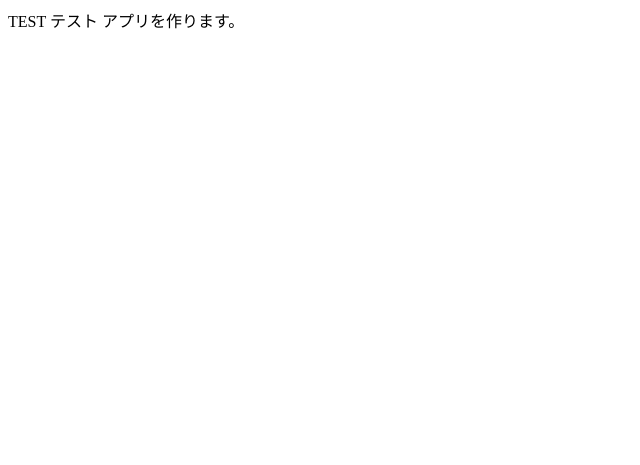
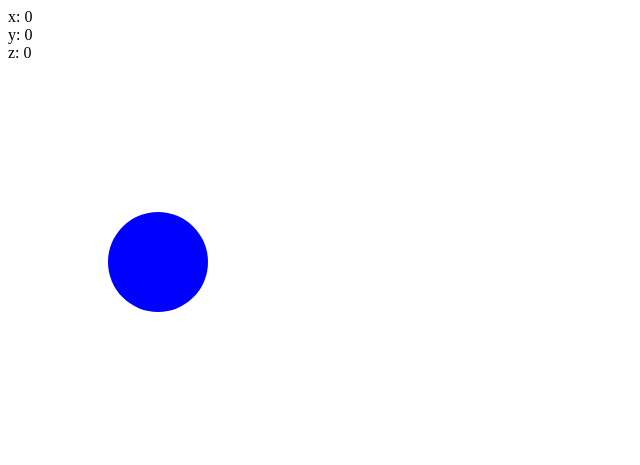
Before and after one commit to 19241096kono/prog-8.github.io, a plain HTML site: page index.html in a window 1280 px wide. Shown: the whole page, without its empty margins (0-640 px from the left). Drawn offline with Linux system fonts and the light colour scheme.

Commit message:
Update index.html

```diff
--- a/index.html
+++ b/index.html
@@ -1,38 +1,57 @@
-<!DOCTYPE html>
-
-<html lang="ja">
-
-<head>
-
-<meta charset="utf-8">
-
-<meta name="viewport" content="width=device-width,initial-scale=1">
-
-<style type="text/css">
-
-/* CSSをここにかく */
-
-</style>
-
-<title>TEST</title>
-
+<title>加速度を見える化</title>
 </head>
 
 <body>
-
-TEST
-
-テスト
-アプリを作ります。
-
-
+<div id="txt">ここにデータを表示</div>             <!-- データを表示するdiv要素 -->
+<canvas id="canvas" width="300" height="400"></canvas>  <!-- ★ボールを描くcanvas要素 -->
 
 <script>
+var aX = 0, aY = 0, aZ = 0;                     // 加速度の値を入れる変数を3個用意
+var canvas = document.getElementById('canvas'); // ★canvas要素を取得
+var context = canvas.getContext('2d');          // ★絵を描く部品を取得
 
-//
+// 加速度センサの値が変化したら実行される devicemotion イベント
+window.addEventListener("devicemotion", (dat) => {
+    aX = dat.accelerationIncludingGravity.x;    // x軸の重力加速度（Android と iOSでは正負が逆）
+    aY = dat.accelerationIncludingGravity.y;    // y軸の重力加速度（Android と iOSでは正負が逆）
+    aZ = dat.accelerationIncludingGravity.z;    // z軸の重力加速度（Android と iOSでは正負が逆）
+});
 
+// 指定時間ごとに繰り返し実行される setInterval(実行する内容, 間隔[ms]) タイマーを設定
+var timer = window.setInterval(() => {
+    displayData();      // displayData 関数を実行
+    drawBall();         // ★drawBall 関数を実行
+}, 33); // 33msごとに（1秒間に約30回）
+
+// データを表示する displayData 関数
+function displayData() {
+    var txt = document.getElementById("txt");   // データを表示するdiv要素の取得
+    txt.innerHTML = "x: " + aX + "<br>"         // x軸の値
+                  + "y: " + aY + "<br>"         // y軸の値
+                  + "z: " + aZ;                 // z軸の値
+}
+
+// ★canvasにボール（円）を描く drawBall 関数
+function drawBall() {
+    var centerX = canvas.width  / 2;            // canvasの中心のX座標
+    var centerY = canvas.height / 2;	        // canvasの中心のY座標
+    var ballRad = 50;                           // ボールの半径
+    var ballColor = "rgb(0, 0, 255)";           // ボールの色
+    var g  = 9.80665;                           // 1Gの時の重力加速度[m/s^2]
+    var d  = centerX / g;                       // 1m/s^2 あたりでボールが動く量
+    var os = navigator.platform;                // OS名の取得
+    if(os === "iPhone" || os === "iPad" || os === "iPod") {     // iOSなら
+        aX *= -1;                               // 加速度の正負を反転させる
+        aY *= -1;                               // a *= b は a = a * b の意味
+        aZ *= -1;
+    }
+    context.clearRect(0, 0, canvas.width, canvas.height);   // canvasの内容を消す clearRect(x, y, w, h)
+    context.beginPath();                        // 描画開始
+    context.arc(centerX - d * aX,               // 円を描く arc(x, y, 半径, 開始角度, 終了角度)
+                centerY + d * aY,               // 加速度xとyに、1m/s^2あたりで動く量dをかける
+                ballRad - 3 * aZ,               // ボールの半径（zに掛けた係数3はテキトー）
+                0, 2 * Math.PI);                // 角度の単位はラジアン（2π = 360度）で指定
+    context.fillStyle = ballColor;              // 塗りつぶす色の設定
+    context.fill();                             // 塗る
+}
 </script>
-
-</body>
-
-</html>
```
